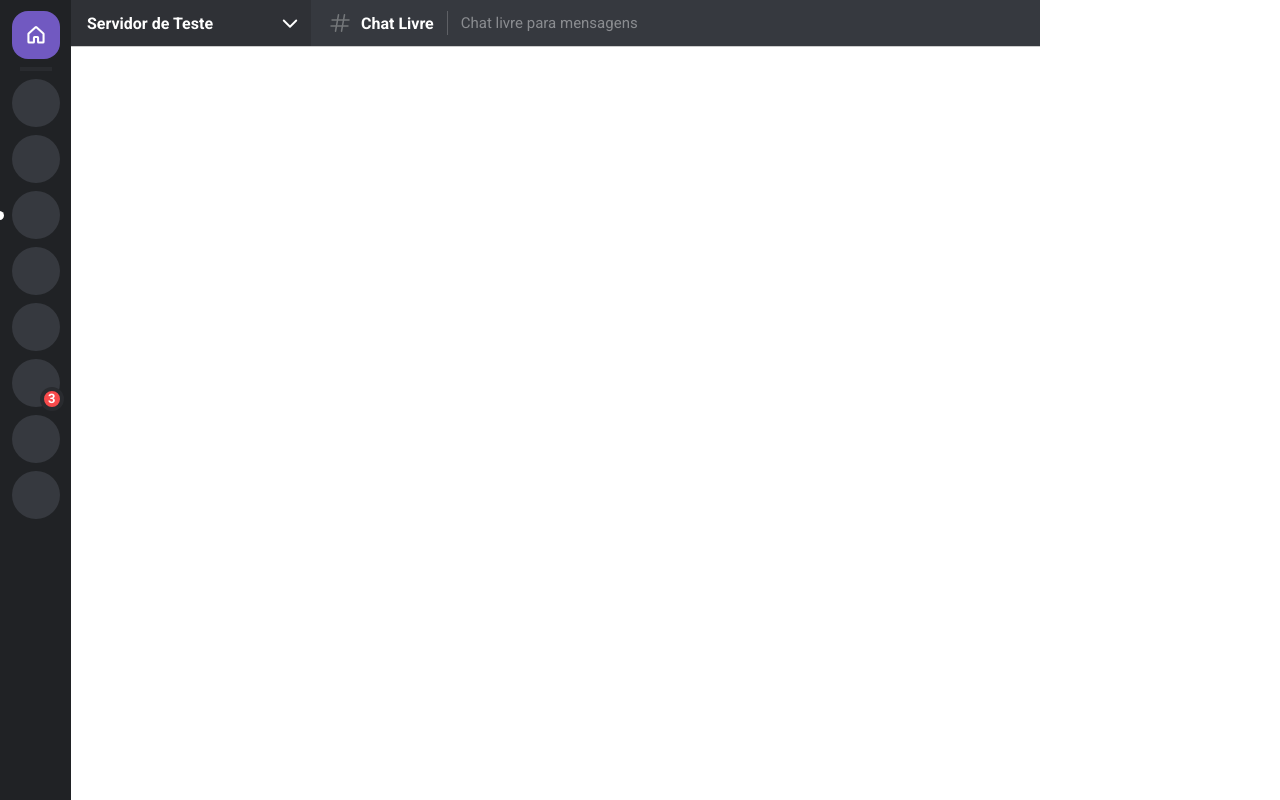
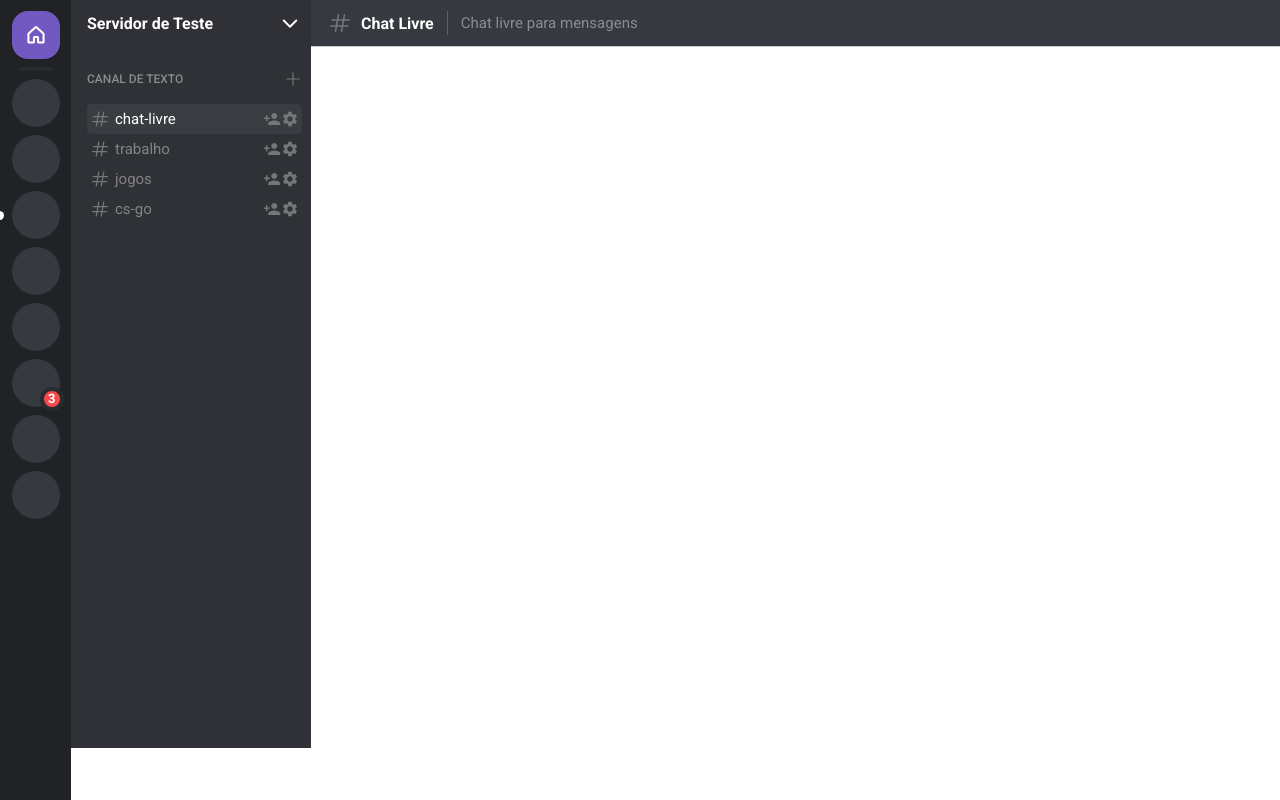
Before and after one commit to RennanD/discord-ui-clone, a Next.js app: page / in a window 1280 px wide. Built offline with nearby package versions, Linux system fonts and the light colour scheme.

Commit message:
chore: create chennel list component

```diff
--- a/package.json
+++ b/package.json
@@ -13,6 +13,7 @@
     "phosphor-react": "^1.4.1",
     "react": "18.1.0",
     "react-dom": "18.1.0",
+    "react-icons": "^4.3.1",
     "styled-components": "^5.3.5"
   },
   "devDependencies": {
--- /dev/null
+++ b/src/components/ChannelButton/index.tsx
@@ -0,0 +1,25 @@
+import { Container, HashIcon, InviteIcon, SettingsIcon } from './styles';
+
+type ChannelButtonProps = {
+  channelName: string;
+  selected?: boolean;
+};
+
+export function ChannelButton({
+  channelName,
+  selected = false,
+}: ChannelButtonProps): JSX.Element {
+  return (
+    <Container selected={selected}>
+      <div>
+        <HashIcon />
+        <span>{channelName}</span>
+      </div>
+
+      <div>
+        <InviteIcon />
+        <SettingsIcon />
+      </div>
+    </Container>
+  );
+}
--- /dev/null
+++ b/src/components/ChannelButton/styles.ts
@@ -0,0 +1,85 @@
+import styled, { css } from 'styled-components';
+import { Gear, Hash, UserPlus } from 'phosphor-react';
+import { MdPersonAdd, MdSettings } from 'react-icons/md';
+
+type ContainerProps = {
+  selected: boolean;
+};
+
+export const Container = styled.button<ContainerProps>`
+  display: flex;
+  align-items: center;
+  justify-content: space-between;
+
+  cursor: pointer;
+
+  padding: 5px 3px;
+  border-radius: 5px;
+  background-color: transparent;
+
+  transition: all 0.2s ease;
+
+  > div {
+    display: flex;
+    align-items: center;
+  }
+
+  > div span {
+    font-size: 15px;
+    color: var(--senary);
+    margin-left: 5px;
+  }
+
+  &:hover {
+    background-color: var(--quinary);
+
+    > div span {
+      color: var(--white);
+    }
+  }
+
+  ${({ selected }) =>
+    selected &&
+    css`
+      background-color: var(--quinary);
+
+      > div span {
+        color: var(--white);
+      }
+    `}
+`;
+
+export const HashIcon = styled(Hash)`
+  height: 20px;
+  width: 20px;
+
+  color: var(--symbol);
+`;
+
+export const InviteIcon = styled(MdPersonAdd)`
+  height: 18px;
+  width: 18px;
+
+  color: var(--symbol);
+  cursor: pointer;
+
+  transition: color 0.2s ease;
+
+  &:hover {
+    color: var(--white);
+  }
+`;
+
+export const SettingsIcon = styled(MdSettings)`
+  height: 18px;
+  width: 18px;
+
+  color: var(--symbol);
+  cursor: pointer;
+
+  transition: color 0.2s ease;
+
+  &:hover {
+    color: var(--white);
+  }
+`;
--- a/src/components/ChannelInfo/styles.ts
+++ b/src/components/ChannelInfo/styles.ts
@@ -2,7 +2,7 @@ import { Hash } from 'phosphor-react';
 import styled from 'styled-components';
 
 export const Container = styled.div`
-  grid-area: 'CI';
+  grid-area: CI;
   display: flex;
   align-items: center;
   padding: 0 17px;
--- /dev/null
+++ b/src/components/ChannelList/channels.ts
@@ -0,0 +1,22 @@
+export default [
+  {
+    id: 1,
+    channelName: 'chat-livre',
+    selected: true,
+  },
+  {
+    id: 2,
+    channelName: 'trabalho',
+    selected: false,
+  },
+  {
+    id: 3,
+    channelName: 'jogos',
+    selected: false,
+  },
+  {
+    id: 4,
+    channelName: 'cs-go',
+    selected: false,
+  },
+];
--- /dev/null
+++ b/src/components/ChannelList/index.tsx
@@ -0,0 +1,22 @@
+import { ChannelButton } from '../ChannelButton';
+import channels from './channels';
+import { Container, Category, CategoryIcon } from './styles';
+
+export function ChannelList(): JSX.Element {
+  return (
+    <Container>
+      <Category>
+        <span>CANAL DE TEXTO</span>
+        <CategoryIcon />
+      </Category>
+
+      {channels.map(channel => (
+        <ChannelButton
+          key={channel.id}
+          channelName={channel.channelName}
+          selected={channel.selected}
+        />
+      ))}
+    </Container>
+  );
+}
--- /dev/null
+++ b/src/components/ChannelList/styles.ts
@@ -0,0 +1,36 @@
+import { Plus } from 'phosphor-react';
+import styled from 'styled-components';
+
+export const Container = styled.div`
+  grid-area: CL;
+
+  display: flex;
+  flex-direction: column;
+
+  padding: 24px 9.5px 0 16px;
+
+  background-color: var(--secondary);
+`;
+
+export const Category = styled.div`
+  display: flex;
+  align-items: center;
+  justify-content: space-between;
+
+  margin-bottom: 16px;
+
+  > span {
+    text-transform: uppercase;
+    font-size: 12px;
+    font-weight: 500;
+    color: var(--gray);
+  }
+`;
+
+export const CategoryIcon = styled(Plus)`
+  height: 18px;
+  width: 18px;
+
+  color: var(--symbol);
+  cursor: pointer;
+`;
--- a/src/components/Layout/index.tsx
+++ b/src/components/Layout/index.tsx
@@ -1,4 +1,5 @@
 import { ChannelInfo } from '../ChannelInfo';
+import { ChannelList } from '../ChannelList';
 import { ServerLitst } from '../ServerLitst';
 import { ServerName } from '../ServerName';
 import { Grid } from './styles';
@@ -9,6 +10,7 @@ export function Layout(): JSX.Element {
       <ServerLitst />
       <ServerName />
       <ChannelInfo />
+      <ChannelList />
     </Grid>
   );
 }
--- a/src/components/ServerLitst/styles.ts
+++ b/src/components/ServerLitst/styles.ts
@@ -1,7 +1,7 @@
 import styled from 'styled-components';
 
 export const Container = styled.div`
-  grid-area: 'SL';
+  grid-area: SL;
   display: flex;
   flex-direction: column;
   align-items: center;
--- a/src/components/ServerName/styles.ts
+++ b/src/components/ServerName/styles.ts
@@ -1,7 +1,7 @@
 import styled from 'styled-components';
 
 export const Container = styled.div`
-  grid-area: 'SN';
+  grid-area: SN;
   display: flex;
   align-items: center;
   justify-content: space-between;
```
Also changed, not shown: 1 other file (tests, documents, lock files or other folders).
